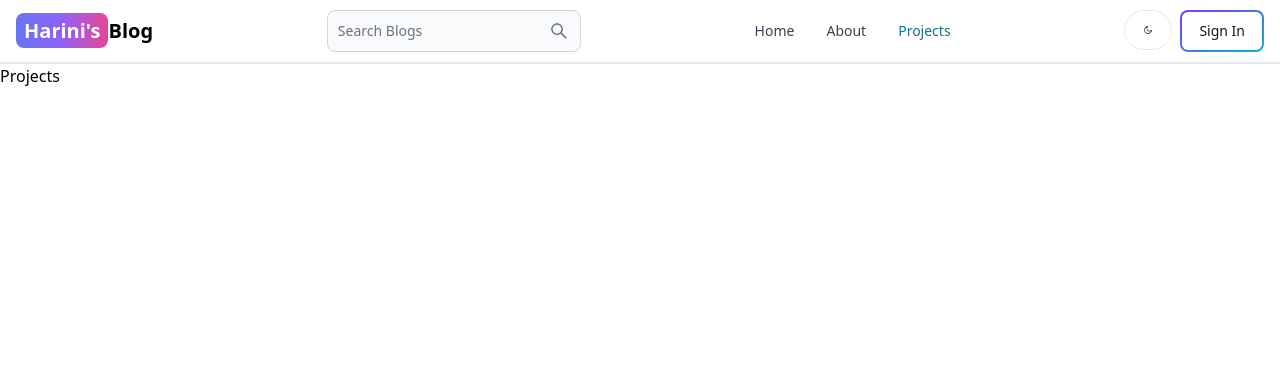
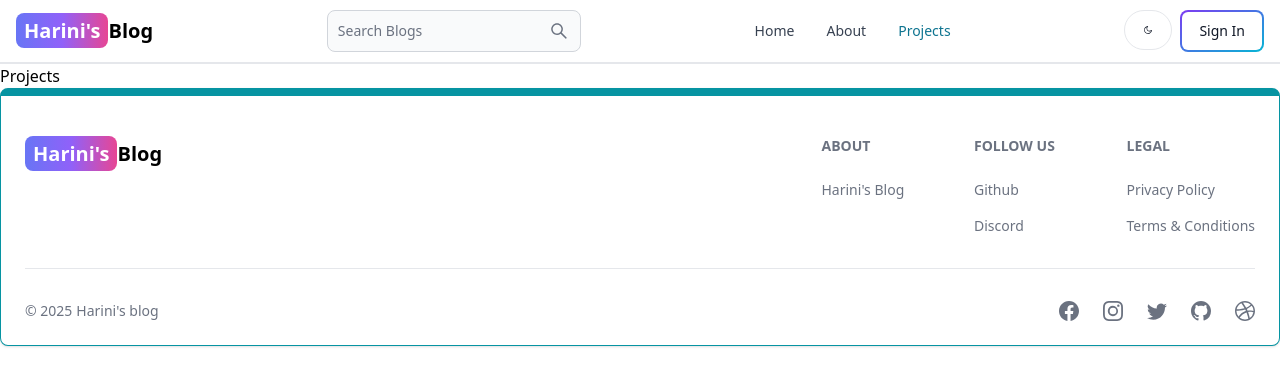
Before and after one commit to harini08-t/Blog_App, a React (Vite) app in the folder client/: page /projects in a window 1280 px wide. Shown: the top 386 px of the page. Built offline with nearby package versions, Linux system fonts and the light colour scheme.

Commit message:
Create and add FooterComponent

```diff
--- a/client/src/App.jsx
+++ b/client/src/App.jsx
@@ -7,6 +7,7 @@
 import Projects from './pages/Projects'
 import Home from './pages/Home'
 import Myheader from './components/Myheader'
+import AppFooter from './components/AppFooter'
 
 
 
@@ -25,7 +26,10 @@
       <Route path="/projects" element={<Projects />}></Route>
 
 
+
     </Routes>
+    <AppFooter />
+
     </BrowserRouter>
   )
 }
--- /dev/null
+++ b/client/src/components/AppFooter.jsx
@@ -0,0 +1,77 @@
+import { Footer } from "flowbite-react";
+import { Link } from 'react-router-dom';
+ import { BsFacebook, BsInstagram, BsTwitter, BsGithub, BsDribbble } from 'react-icons/bs';
+export default function AppFooter(){
+    return(
+        <Footer container className='border border-t-8 border-teal-500'>
+            <div className='w-full max-w-7xl mx-auto'>
+         <div className='grid w-full justify-between sm:flex md:grid-cols-1'>
+           <div className='mt-5'>
+             <Link
+               to='/'
+               className='self-center whitespace-nowrap text-lg sm:text-xl font-semibold dark:text-white'
+             >
+               <span className='px-2 py-1 bg-gradient-to-r from-indigo-500 via-purple-500 to-pink-500 rounded-lg text-white'>
+                 Harini's
+               </span>
+               Blog
+             </Link>
+           </div>
+           <div className='grid grid-cols-2 gap-8 mt-4 sm:grid-cols-3 sm:gap-6'>
+             <div>
+               <Footer.Title title='About' />
+               <Footer.LinkGroup col>
+
+                 <Footer.Link
+                   href='/about'
+                   target='_blank'
+                   rel='noopener noreferrer'
+                 >
+                   Harini's Blog
+                 </Footer.Link>
+               </Footer.LinkGroup>
+             </div>
+             <div>
+               <Footer.Title title='Follow us' />
+               <Footer.LinkGroup col>
+                 <Footer.Link
+                   href='https://github.com/harini08-t'
+                   target='_blank'
+                   rel='noopener noreferrer'
+                 >
+                   Github
+                 </Footer.Link>
+                 <Footer.Link href='#'>Discord</Footer.Link>
+               </Footer.LinkGroup>
+             </div>
+             <div>
+               <Footer.Title title='Legal' />
+               <Footer.LinkGroup col>
+                 <Footer.Link href='#'>Privacy Policy</Footer.Link>
+                 <Footer.Link href='#'>Terms &amp; Conditions</Footer.Link>
+               </Footer.LinkGroup>
+             </div>
+           </div>
+         </div>
+         <Footer.Divider />
+         <div className='w-full sm:flex sm:items-center sm:justify-between'>
+           <Footer.Copyright
+             href='#'
+             by="Harini's blog"
+             year={new Date().getFullYear()}
+           />
+           <div className="flex gap-6 sm:mt-0 mt-4 sm:justify-center">
+             <Footer.Icon href='#' icon={BsFacebook}/>
+             <Footer.Icon href='#' icon={BsInstagram}/>
+             <Footer.Icon href='#' icon={BsTwitter}/>
+             <Footer.Icon href='https://github.com/harini08-t' icon={BsGithub}/>
+             <Footer.Icon href='#' icon={BsDribbble}/>
+
+           </div>
+         </div>
+       </div>
+
+        </Footer>
+
+    );
+}
```
